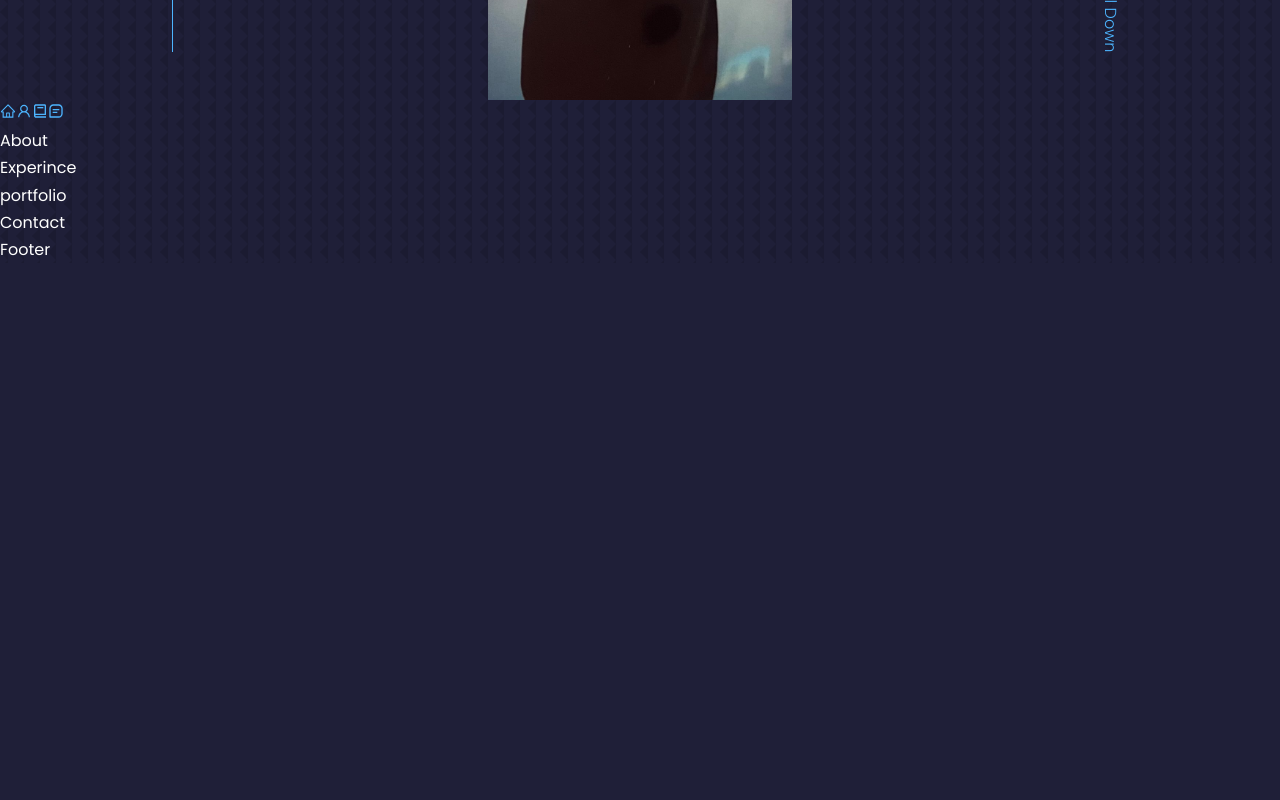
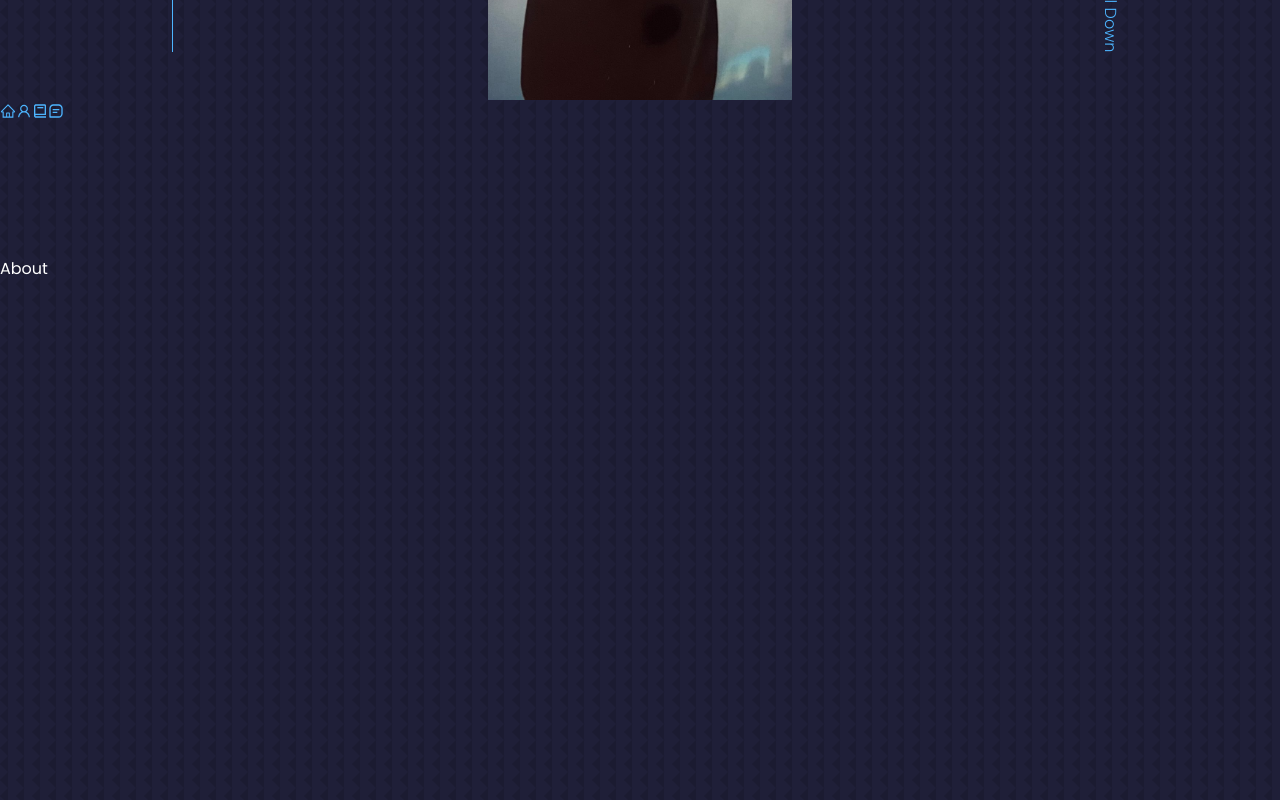
Before and after one commit to taine-rasmussen/portfoliov1, a React (Create React App) app: page / in a window 1280 px wide. Shown: the part 700-1500 px from the top of the page. Before the commit the page ends 963 px from the top, so only its background shows below. Built offline with nearby package versions, Linux system fonts and the light colour scheme.

Commit message:
added id to all sections

```diff
--- a/src/App.css
+++ b/src/App.css
@@ -60,6 +60,7 @@ h1 {
 
 section {
   margin-top: 8rem;
+  height: 100vh;
 }
 
 section > h2,
--- a/src/Components/About/About.js
+++ b/src/Components/About/About.js
@@ -3,9 +3,9 @@ import './About.css'
 
 const About = () => {
    return (
-      <div>
+      <section id='about'>
          About
-      </div>
+      </section>
    )
 }
 
--- a/src/Components/Contact/Contact.js
+++ b/src/Components/Contact/Contact.js
@@ -3,9 +3,9 @@ import './Contact.css'
 
 const Contact = () => {
    return (
-      <div>
+      <section id='contact'>
          Contact
-      </div>
+      </section>
    )
 }
 
--- a/src/Components/Experience/Experience.js
+++ b/src/Components/Experience/Experience.js
@@ -3,9 +3,9 @@ import './Experience.css'
 
 const Experience = () => {
    return (
-      <div>
+      <section id='experience'>
          Experince
-      </div>
+      </section>
    )
 }
 
```
